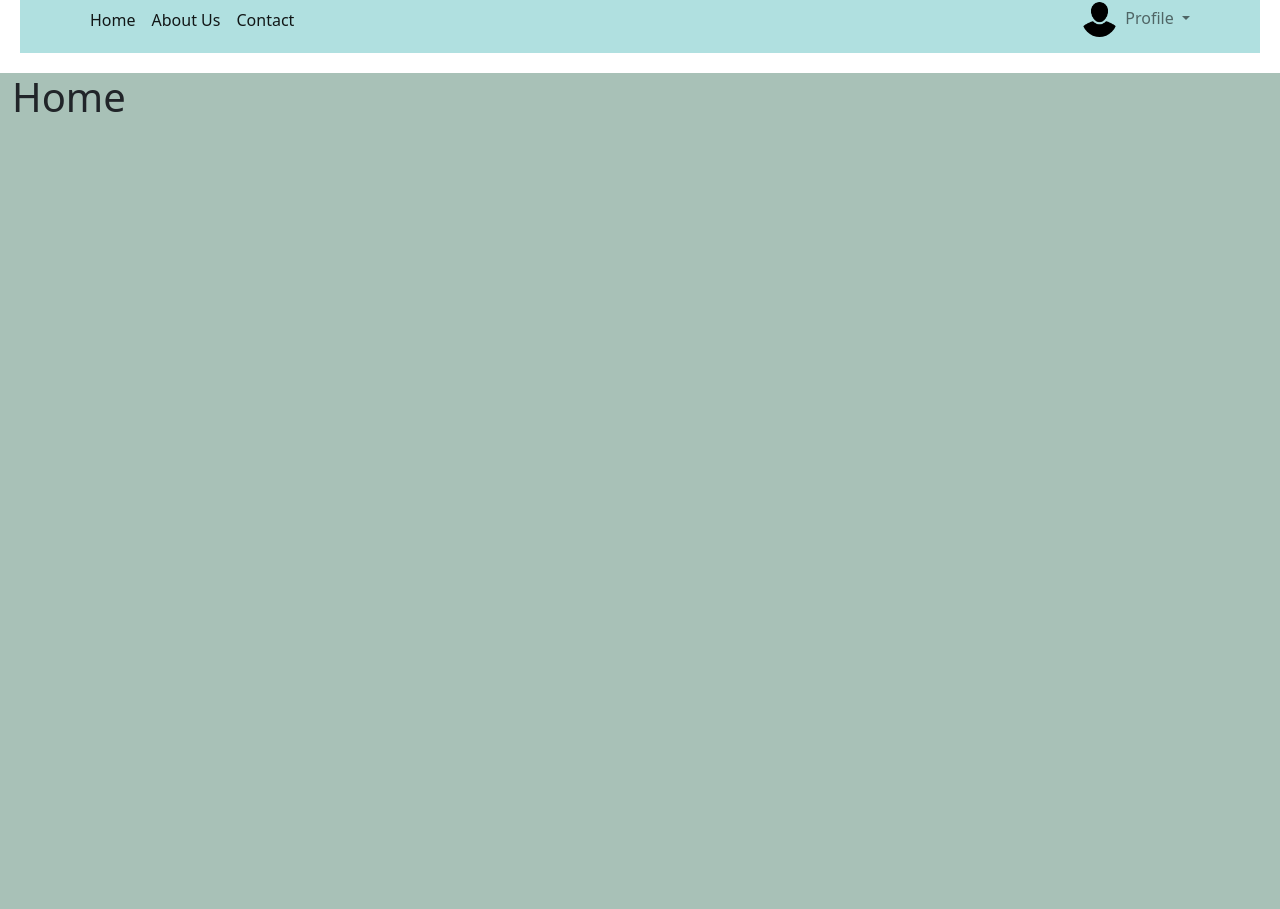
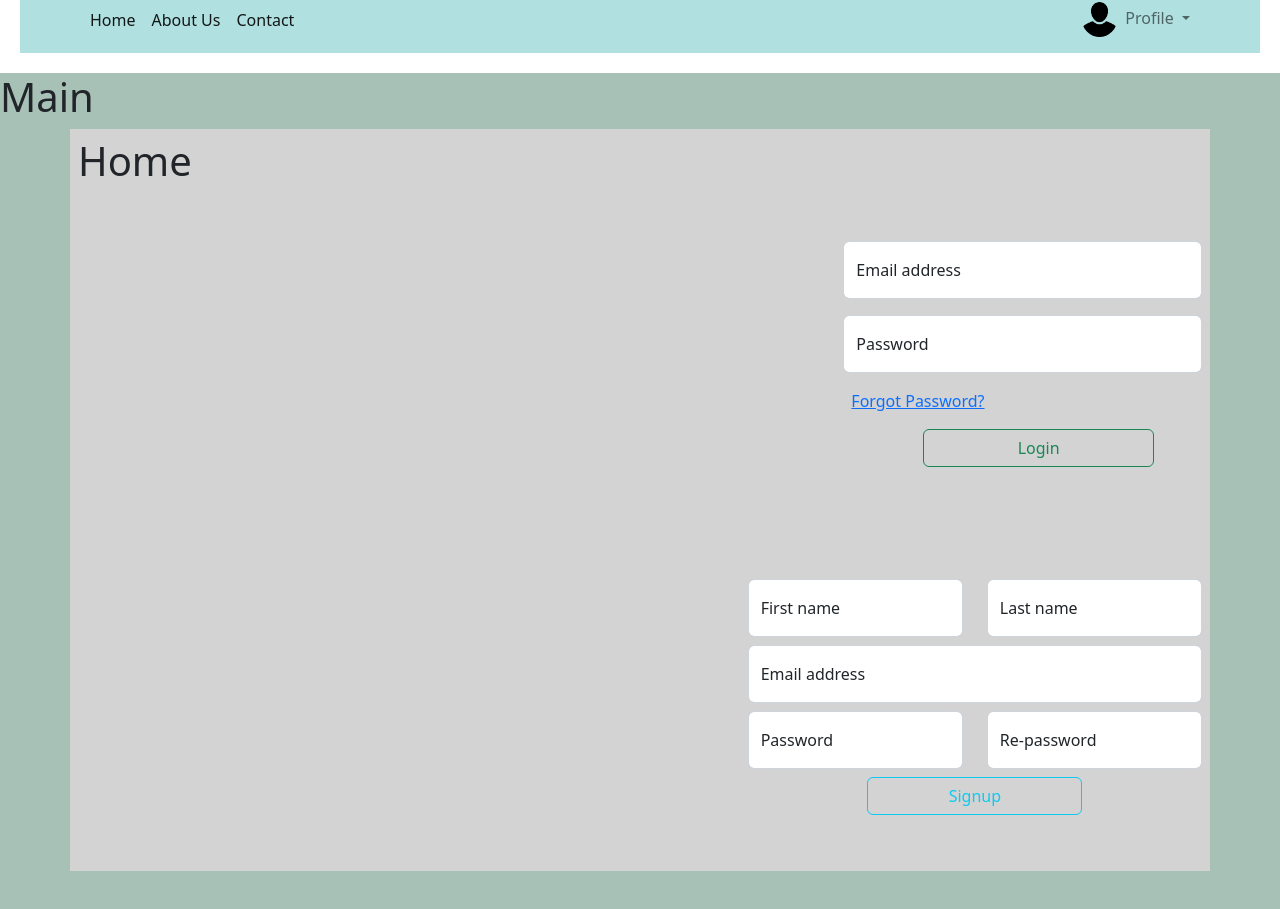
Before and after one commit to kartikriziya/Job-Management-System, a Vue app: page / in a window 1280 px wide. Shown: the part 175-1084 px from the top of the page. Built offline with nearby package versions, Linux system fonts and the light colour scheme.

Commit message:
Login and SignUp added

```diff
--- a/src/components/Footer.vue
+++ b/src/components/Footer.vue
@@ -5,6 +5,13 @@
     </div>
 </footer>
 </template>
+
+<script>
+
+export default {
+    name: "Footer",
+};
+</script>
 
 <style scoped>
 footer {
--- a/src/components/Header.vue
+++ b/src/components/Header.vue
@@ -37,7 +37,7 @@ header {
     cursor: pointer;
 }
 
-/* Small devices (landscape phones, 576px and up) */
+/* >=Small devices (landscape phones, 576px and up) */
 @media (min-width: 576px) {
     .brand {
         display: flex;
--- /dev/null
+++ b/src/components/Login.vue
@@ -0,0 +1,65 @@
+<template>
+<div class="row py-5" style="background-color: ;">
+    <div class="col-sm-6 col-md-7 col-lg-8 col-xxl-9"></div>
+    <div class="col-sm-6 col-md-5 col-lg-4 col-xxl-3" style="background-color: ;">
+        <form class="row gap-3 needs-validation" novalidate>
+            <div class="col-12">
+                <div class="form-floating">
+                    <input type="email" class="form-control" id="loginEmail" placeholder="name@example.com" required>
+                    <label for="loginEmail">Email address</label>
+                    <div class="valid-feedback">
+                        Looks good!
+                    </div>
+                    <div class="invalid-feedback">
+                        Please enter valid Email
+                    </div>
+                </div>
+            </div>
+            <div class="col-12">
+                <div class="form-floating">
+                    <input type="password" class="form-control" id="loginPassword" placeholder="********" required>
+                    <label for="loginPassword">Password</label>
+                </div>
+            </div>
+            <div class="col-12 ms-2">
+                <a href="#">Forgot Password?</a>
+            </div>
+            <div class="col-sm-2"></div>
+            <div class="col-sm-8 text-center d-grid">
+                <button @click.prevent="loginValidate()" class="btn btn-outline-success">Login</button>
+            </div>
+            <div class="col-sm-2"></div>
+        </form>
+
+    </div>
+</div>
+</template>
+
+<script>
+export default {
+    name: 'Login',
+    setup() {
+
+        function loginValidate() {
+            const needs = document.querySelector('.needs-validation')
+
+            const loginEmail = document.getElementById('loginEmail').value
+            const loginPassword = document.getElementById('loginPassword').value
+
+            if (loginEmail == '' || loginPassword == '') {
+                needs.classList.add('was-validated')
+                needs.classList.remove('needs-validation')
+            }
+        }
+
+        return {
+            loginValidate
+        }
+    }
+
+}
+</script>
+
+<style scoped>
+
+</style>
--- a/src/components/Main.vue
+++ b/src/components/Main.vue
@@ -1,8 +1,16 @@
 <template>
 <main>
+    <h1>Main</h1>
     <router-view></router-view>
 </main>
 </template>
+
+<script>
+
+export default {
+    name: "Main",
+};
+</script>
 
 <style scoped>
 main {
--- /dev/null
+++ b/src/components/SignUp.vue
@@ -0,0 +1,82 @@
+<template>
+<div class="row py-5" style="background-color: ;">
+    <div class="col-sm-5 col-md-6 col-lg-7 col-xxl-8"></div>
+    <div class="col-sm-7 col-md-6 col-lg-5 col-xxl-4" style="background-color: ;">
+        <form class="row gy-2 needs-validation" novalidate style="background-color: ;">
+            <div class="col-sm-6">
+                <div class="form-floating">
+                    <input type="text" class="form-control" name="fName" id="fName" placeholder="first" required>
+                    <label for="fName">First name</label>
+                </div>
+            </div>
+            <div class="col-sm-6">
+                <div class="form-floating">
+                    <input type="text" class="form-control" name="lName" id="lName" placeholder="last" required>
+                    <label for="lName">Last name</label>
+                </div>
+            </div>
+            <div class="col-sm-12">
+                <div class="form-floating">
+                    <input type="email" class="form-control" name="email" id="SignUpEmail" placeholder="name@example.com" required>
+                    <label for="SignUpEmail">Email address</label>
+                    <div class="valid-feedback">
+                        Looks good!
+                    </div>
+                    <div class="invalid-feedback">
+                        Please enter valid Email
+                    </div>
+                </div>
+            </div>
+            <div class="col-sm-6">
+                <div class="form-floating">
+                    <input type="password" class="form-control" name="password" id="SignUpPassword1" placeholder="********" required>
+                    <label for="SignUpPassword1">Password</label>
+                </div>
+            </div>
+            <div class="col-sm-6">
+                <div class="form-floating">
+                    <input type="password" class="form-control" name="password" id="SignUpPassword2" placeholder="********" required>
+                    <label for="SignUpPassword2">Re-password</label>
+                </div>
+            </div>
+            <div class="col-sm-3"></div>
+            <div class="col-sm-6 text-center d-grid">
+                <button @click.prevent="signUpValidate()" class="btn btn-outline-info">Signup</button>
+            </div>
+            <div class="col-sm-3"></div>
+        </form>
+    </div>
+</div>
+</template>
+
+<script>
+export default {
+    name: 'SignUp',
+    setup() {
+
+        function signUpValidate() {
+            const needs = document.querySelector('.needs-validation')
+
+            const fName = document.getElementById('fName').value
+            const lName = document.getElementById('lName').value
+            const SignUpEmail = document.getElementById('SignUpEmail').value
+            const SignUpPassword1 = document.getElementById('SignUpPassword1').value
+            const SignUpPassword2 = document.getElementById('SignUpPassword2').value
+
+            if (fName == '' || lName == '' || SignUpEmail == '' || SignUpPassword1 == '' || SignUpPassword2 == '') {
+                needs.classList.add('was-validated')
+                needs.classList.remove('needs-validation')
+            }
+        }
+
+        return {
+            signUpValidate
+        }
+    }
+
+}
+</script>
+
+<style scoped>
+
+</style>
--- a/src/pages/AboutUs.vue
+++ b/src/pages/AboutUs.vue
@@ -1,5 +1,5 @@
 <template>
-<div class="container-fluid">
+<div class="container about">
     <h1>About Us</h1>
 </div>
 </template>
@@ -10,6 +10,8 @@ export default {
 }
 </script>
 
-<style>
-
+<style scoped>
+.about{
+    background-color: blueviolet;
+}
 </style>
--- a/src/pages/Contact.vue
+++ b/src/pages/Contact.vue
@@ -1,5 +1,5 @@
 <template>
-<div class="container-fluid">
+<div class="container about">
     <h1>Contact</h1>
 </div>
 </template>
@@ -10,6 +10,8 @@ export default {
 }
 </script>
 
-<style>
-
+<style scoped>
+.about{
+    background-color: brown;
+}
 </style>
--- a/src/pages/Home.vue
+++ b/src/pages/Home.vue
@@ -1,16 +1,31 @@
 <template>
-<div class="container-fluid">
+<div class="container home p-2">
     <h1>Home</h1>
-    <div class="container-fluid"></div>
+
+    <!-- Login-Component -->
+    <Login/>
+
+    <!-- SignUp-Component -->
+    <SignUp />
 </div>
 </template>
 
 <script>
+import Login from '../components/Login.vue'
+import SignUp from '../components/SignUp.vue'
+
 export default {
+    name: 'Home',
+    components: {
+        Login,
+        SignUp
+    },
 
 }
 </script>
 
-<style>
-
+<style scoped>
+.home {
+    background-color: lightgray;
+}
 </style>
```
